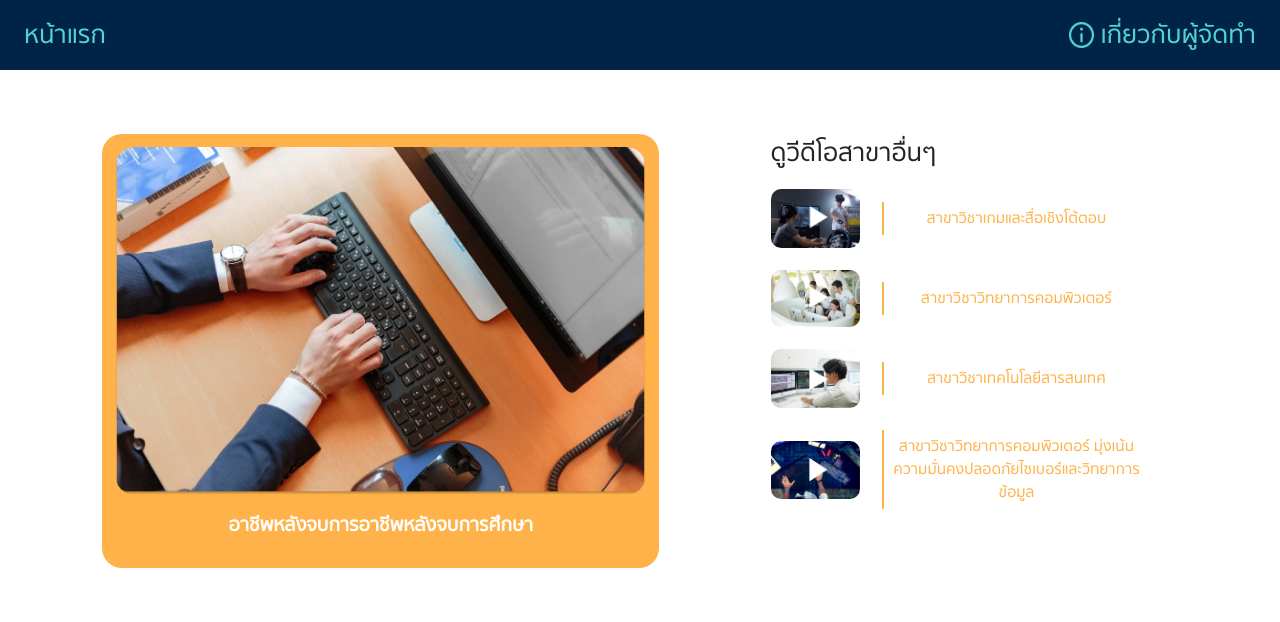
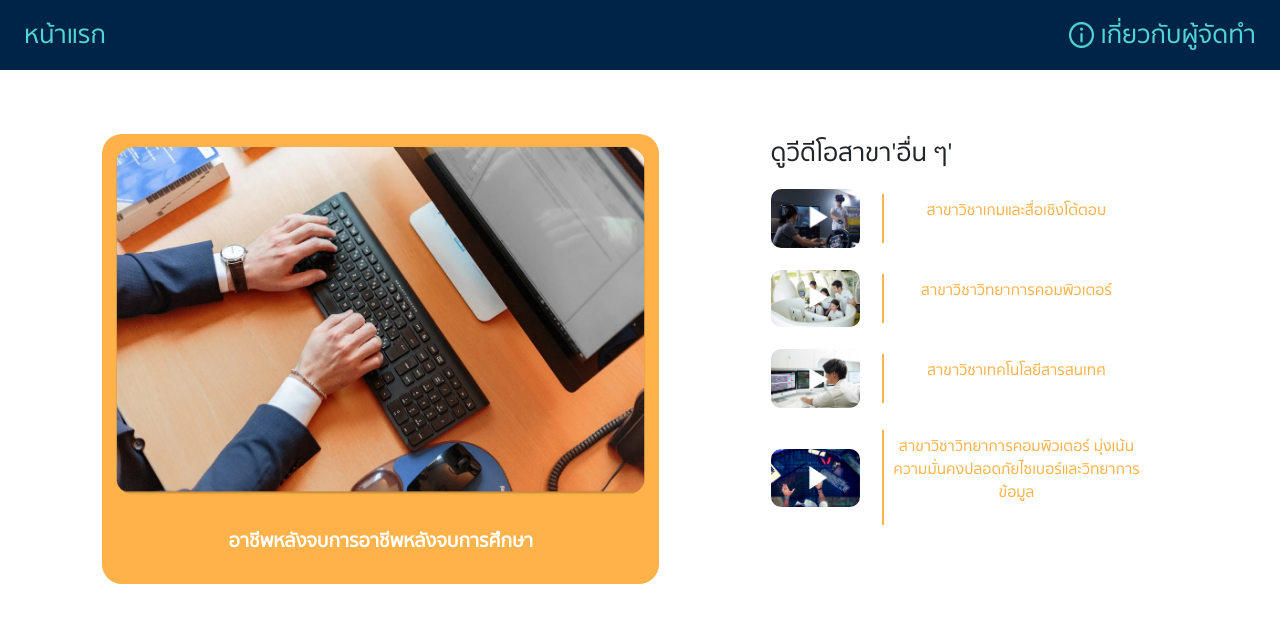
Before and after one commit to OoHuakoO/webfindbranch, a Nuxt app: page /showOtherVideo in a window 1280 px wide. Shown: the top 622 px of the page. Built offline with nearby package versions, Linux system fonts and the light colour scheme.

Commit message:
fix: feedback-tien

```diff
--- a/pages/organizer.vue
+++ b/pages/organizer.vue
@@ -42,7 +42,7 @@ export default {
         {
           name: 'ดุลยภาพ ศรีอำนวย',
           faculty: 'นักศึกษา คณะเทคโนโลยีสารสนเทศและนวัตกรรม',
-          branch: 'สาขาวิชา เทคโนโลยีสารสนเทศและนวัตกรรม',
+          branch: 'สาขาวิชา เทคโนโลยีสารสนเทศ',
           university: 'มหาวิทยาลัยกรุงเทพ',
           email: 'E-mail : mingplagad@gmail.com',
           picture: require('@/assets/ming.png'),
@@ -50,7 +50,7 @@ export default {
         {
           name: 'เธียรนรา อิทธิปาทานันท์',
           faculty: 'นักศึกษา คณะเทคโนโลยีสารสนเทศและนวัตกรรม',
-          branch: 'สาขาวิชา เทคโนโลยีสารสนเทศและนวัตกรรม',
+          branch: 'สาขาวิชา เทคโนโลยีสารสนเทศ',
           university: 'มหาวิทยาลัยกรุงเทพ',
           email: 'E-mail : ihqharain@gmail.com',
           picture: require('@/assets/tien.jpg'),
--- a/pages/selectChoice/page4.vue
+++ b/pages/selectChoice/page4.vue
@@ -49,7 +49,7 @@ export default {
       pathNavigate: '',
       choice: [
         {
-          name: 'อุปกรณ์IT(IoT,Gamminng Gear,Smart Device)',
+          name: 'อุปกรณ์ไอที (IOT, Gaming Gear, Smart Device)',
           check: false,
         },
         {
@@ -72,7 +72,7 @@ export default {
       }
       if (
         this.choice[index].check &&
-        this.choice[index].name === 'อุปกรณ์IT(IoT,Gamminng Gear,Smart Device)'
+        this.choice[index].name === 'อุปกรณ์ไอที (IOT, Gaming Gear, Smart Device)'
       ) {
         this.pathNavigate = '/selectChoice/page3'
       } else if (
--- a/pages/showOtherVideo.vue
+++ b/pages/showOtherVideo.vue
@@ -10,10 +10,11 @@
             class="leftImg"
           />
         </div>
+        <p>{{ ok }}</p>
         <p class="jobAfterLearn">อาชีพหลังจบการอาชีพหลังจบการศึกษา</p>
       </nuxt-link>
       <div class="rightContainer">
-        <p class="textSeeVideo">ดูวีดีโอสาขาอื่นๆ</p>
+        <p class="textSeeVideo">ดูวีดีโอสาขา'อื่น ๆ'</p>
         <nuxt-link
           v-for="(item, index) in itemOtherVideo"
           :key="index"
@@ -22,7 +23,7 @@
         >
           <img :src="item.picture" alt="Image" class="rightImg" />
           <div class="boxTextVideo">
-            <span>{{ item.name }}</span>
+            <p>{{ item.name }}</p>
           </div>
         </nuxt-link>
       </div>
```
